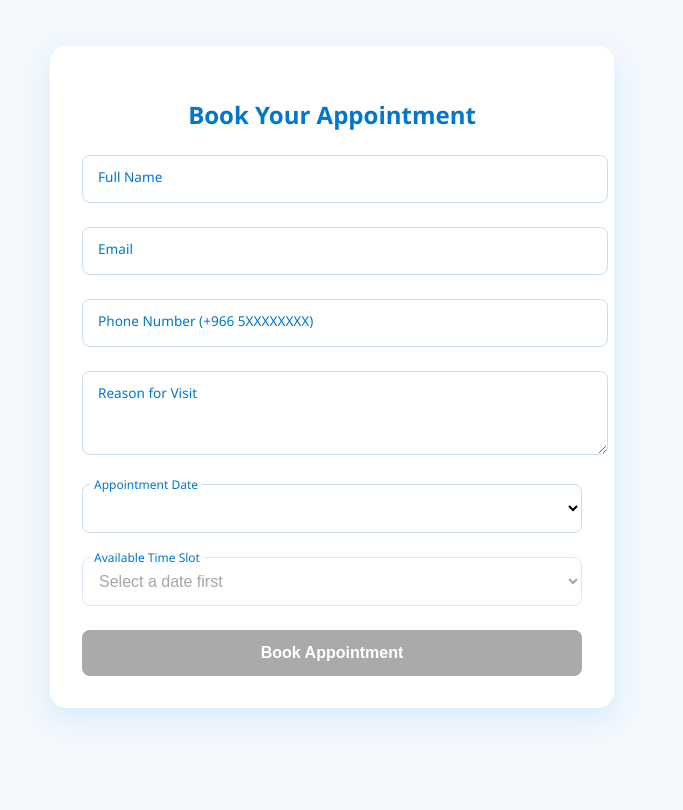
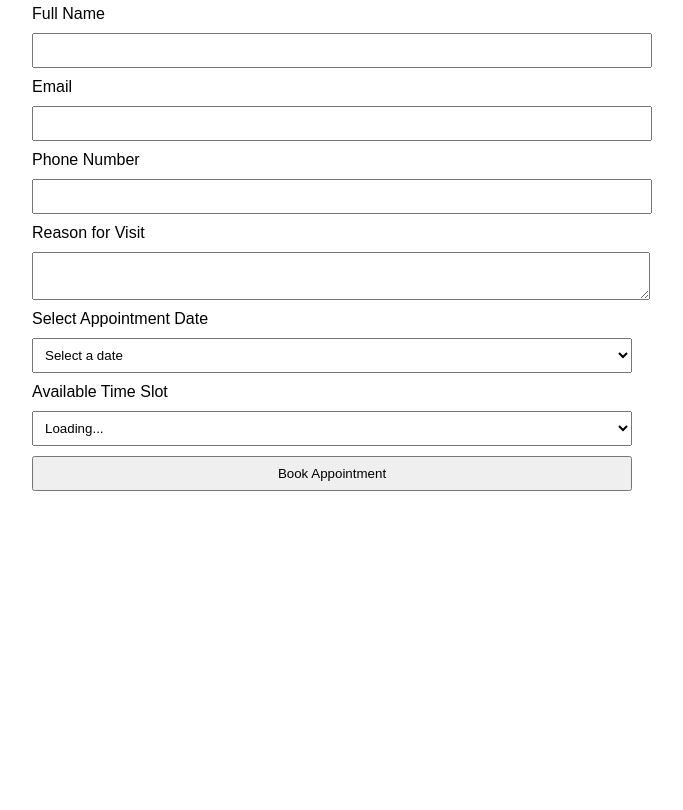
Before and after one commit to hayan1024/clinic-booking-ui, a plain HTML site: page index.html in a window 1280 px wide. Shown: the part 63-873 px from the top of the page, without its empty margins (308-991 px from the left). After the commit the page ends 800 px from the top, so only its background shows below. Drawn offline with Linux system fonts and the light colour scheme.

Commit message:
Update index.html

```diff
--- a/index.html
+++ b/index.html
@@ -1,250 +1,134 @@
 <!DOCTYPE html>
 <html lang="en">
 <head>
-  <meta charset="UTF-8" />
-  <meta name="viewport" content="width=device-width, initial-scale=1.0"/>
-  <title>Clinic Appointment Booking</title>
+  <meta charset="UTF-8">
+  <title>Clinic Appointment Form</title>
   <style>
     body {
-      margin: 0;
-      font-family: 'Segoe UI', sans-serif;
-      background: #f2f8fc;
-      display: flex;
-      justify-content: center;
-      align-items: center;
-      padding: 40px 16px;
-      min-height: 100vh;
+      font-family: Arial, sans-serif;
+      max-width: 600px;
+      margin: auto;
     }
-    .card {
-      background: #ffffff;
-      padding: 32px;
-      border-radius: 16px;
-      box-shadow: 0 10px 25px rgba(0, 123, 255, 0.1);
+    select, input, textarea, button {
+      display: block;
       width: 100%;
-      max-width: 500px;
-    }
-    h2 {
-      text-align: center;
-      color: #0077cc;
-      margin-bottom: 24px;
-    }
-    .form-group {
-      position: relative;
-      margin-bottom: 24px;
-    }
-    .form-group input,
-    .form-group textarea,
-    .form-group select {
-      width: 100%;
-      padding: 14px 12px;
-      border: 1px solid #ccddee;
-      border-radius: 8px;
-      font-size: 1rem;
-      background: none;
-    }
-    .form-group label {
-      position: absolute;
-      top: 12px;
-      left: 12px;
-      font-size: 0.85rem;
-      color: #0077cc;
-      background: white;
-      padding: 0 4px;
-      pointer-events: none;
-      transition: all 0.2s ease;
-    }
-    .form-group input:focus + label,
-    .form-group input:not(:placeholder-shown) + label,
-    .form-group textarea:focus + label,
-    .form-group textarea:not(:placeholder-shown) + label,
-    .form-group select:focus + label,
-    .form-group select:not([value=""]) + label {
-      top: -8px;
-      left: 8px;
-      font-size: 0.75rem;
-      background: #ffffff;
-      color: #0077cc;
-    }
-    textarea {
-      resize: vertical;
-    }
-    button {
-      width: 100%;
-      padding: 14px;
-      background-color: #0077cc;
-      color: white;
-      border: none;
-      border-radius: 8px;
-      font-weight: bold;
-      font-size: 1rem;
-      cursor: pointer;
-      transition: background 0.3s ease;
-    }
-    button:disabled {
-      background-color: #aaa;
-      cursor: not-allowed;
-    }
-    .loading,
-    .error {
-      font-size: 0.95rem;
-      margin-bottom: 12px;
-    }
-    .loading {
-      color: #555;
-    }
-    .error {
-      color: #d00;
-    }
-    @media (max-width: 480px) {
-      .card {
-        padding: 24px;
-      }
+      margin: 10px 0;
+      padding: 8px;
     }
   </style>
 </head>
 <body>
-  <div class="card">
-    <h2>Book Your Appointment</h2>
-    <form id="bookingForm">
-      <div class="form-group">
-        <input type="text" id="name" name="name" required placeholder=" " />
-        <label for="name">Full Name</label>
-      </div>
-      <div class="form-group">
-        <input type="email" id="email" name="email" required placeholder=" " />
-        <label for="email">Email</label>
-      </div>
-      <div class="form-group">
-        <input type="tel" id="phone" name="phone" required pattern="^(\+966\s?5\d{8})$" placeholder=" " />
-        <label for="phone">Phone Number (+966 5XXXXXXXX)</label>
-      </div>
-      <div class="form-group">
-        <textarea id="reason" name="reason" rows="3" required placeholder=" "></textarea>
-        <label for="reason">Reason for Visit</label>
-      </div>
-      <div class="form-group">
-        <select id="date" name="date" required>
-          <option value="" selected disabled hidden></option>
+
+  <h2>Clinic Appointment Form</h2>
+
+  <form id="appointmentForm">
+    <label>Full Name</label>
+    <input type="text" name="fullName" required>
+
+    <label>Email</label>
+    <input type="email" name="email" required>
+
+    <label>Phone Number</label>
+    <input type="tel" name="phone" required>
+
+    <label>Reason for Visit</label>
+    <textarea name="reason" required></textarea>
+
+    <label>Select Appointment Date</label>
+    <select id="dateSelect" name="selectedDate" required>
+      <option value="">Select a date</option>
     </select>
-        <label for="date">Appointment Date</label>
-      </div>
-      <div class="form-group">
-        <select id="slot" name="slot" required disabled>
-          <option value="" selected>Select a date first</option>
+
+    <label>Available Time Slot</label>
+    <select id="slotSelect" name="selectedSlot" required>
+      <option value="">Loading...</option>
     </select>
-        <label for="slot">Available Time Slot</label>
-      </div>
 
-      <div class="loading" id="loading" style="display:none;">⏳ Loading available time slots...</div>
-      <div class="error" id="slotError" style="display:none;">❌ No slots found or server error.</div>
-
-      <button type="submit" id="submitBtn" disabled>Book Appointment</button>
+    <button type="submit">Book Appointment</button>
   </form>
-  </div>
 
   <script>
-    const dateSelect = document.getElementById("date");
-    const slotSelect = document.getElementById("slot");
-    const submitBtn = document.getElementById("submitBtn");
-    const loadingText = document.getElementById("loading");
-    const slotError = document.getElementById("slotError");
-
-    // Generate next 7 Mon–Sat dates
-    function populateDates() {
+    // STEP 1: Populate date dropdown (next 7 days excluding Sundays)
+    const dateSelect = document.getElementById('dateSelect');
+    const slotSelect = document.getElementById('slotSelect');
     const today = new Date();
-      let added = 0, offset = 0;
-      while (added < 7) {
+    for (let i = 0; i < 7; i++) {
       const date = new Date();
-        date.setDate(today.getDate() + offset);
-        const day = date.getDay();
-        if (day !== 0) { // skip Sundays
-          const yyyyMMdd = date.toISOString().split('T')[0];
-          const option = document.createElement("option");
+      date.setDate(today.getDate() + i);
+      if (date.getDay() !== 0) { // exclude Sundays
+        const yyyyMMdd = date.toISOString().split('T')[0]; // format: YYYY-MM-DD
+        const option = document.createElement('option');
         option.value = yyyyMMdd;
-          option.textContent = date.toDateString();
+        option.textContent = date.toLocaleDateString('en-US', { weekday: 'long', month: 'short', day: 'numeric' });
         dateSelect.appendChild(option);
-          added++;
-        }
-        offset++;
       }
     }
 
-    populateDates();
-
-    dateSelect.addEventListener("change", async () => {
+    // STEP 2: Fetch available time slots when a date is selected
+    dateSelect.addEventListener('change', async () => {
       const selectedDate = dateSelect.value;
-      if (!selectedDate) return;
-
-      slotSelect.innerHTML = "<option value=''>Select a time slot</option>";
-      slotSelect.disabled = true;
-      submitBtn.disabled = true;
-      loadingText.style.display = "block";
-      slotError.style.display = "none";
+      slotSelect.innerHTML = '<option>Loading available time slots...</option>';
 
       try {
-        const response = await fetch("https://hayan1024.app.n8n.cloud/webhook-test/available-slots", {
-          method: "POST",
-          headers: { "Content-Type": "application/json" },
-          body: JSON.stringify({ date: selectedDate })  // ✅ Correct format here
+        const response = await fetch('https://hayan1024.app.n8n.cloud/webhook-test/available-slots', {
+          method: 'POST',
+          headers: { 'Content-Type': 'application/json' },
+          body: JSON.stringify({ selectedDate })
         });
+        const slots = await response.json();
 
-        const data = await response.json();
-
-        if (!Array.isArray(data) || data.length === 0) {
-          throw new Error("No slots");
-        }
-
-        data.forEach(slot => {
-          const option = document.createElement("option");
-          option.value = slot.value;
-          option.textContent = slot.label;
+        slotSelect.innerHTML = '';
+        if (slots.length === 0) {
+          slotSelect.innerHTML = '<option disabled selected>All slots booked. Try another date.</option>';
+        } else {
+          slotSelect.innerHTML = '<option value="">Select a time slot</option>';
+          slots.forEach(slot => {
+            const option = document.createElement('option');
+            option.value = slot.slotStartISO;
+            option.textContent = slot.timeLabel;
             slotSelect.appendChild(option);
           });
-
-        slotSelect.disabled = false;
+        }
       } catch (err) {
-        slotError.style.display = "block";
-      } finally {
-        loadingText.style.display = "none";
+        console.error('Error fetching slots:', err);
+        slotSelect.innerHTML = '<option disabled selected>Error loading slots</option>';
       }
     });
 
-    slotSelect.addEventListener("change", () => {
-      submitBtn.disabled = !slotSelect.value;
-    });
-
-    document.getElementById("bookingForm").addEventListener("submit", async (e) => {
+    // STEP 3: Submit full form to n8n on second webhook
+    document.getElementById('appointmentForm').addEventListener('submit', async (e) => {
       e.preventDefault();
 
+      // Collect all form fields
       const formData = {
-        name: document.getElementById("name").value.trim(),
-        email: document.getElementById("email").value.trim(),
-        phone: document.getElementById("phone").value.trim(),
-        reason: document.getElementById("reason").value.trim(),
-        date: document.getElementById("date").value,
-        slot: document.getElementById("slot").value
+        fullName: e.target.fullName.value,
+        email: e.target.email.value,
+        phone: e.target.phone.value,
+        reason: e.target.reason.value,
+        selectedDate: e.target.selectedDate.value,
+        selectedSlot: e.target.selectedSlot.value
       };
 
       try {
-        const res = await fetch("https://hayan1024.app.n8n.cloud/webhook-test/submit-booking", {
-          method: "POST",
-          headers: { "Content-Type": "application/json" },
-          body: JSON.stringify(formData)
+        const res = await fetch('https://hayan1024.app.n8n.cloud/webhook-test/submit-booking', {
+          method: 'POST',
+          headers: { 'Content-Type': 'application/json' },
+          body: JSON.stringify(formData) // Send all form fields
         });
 
         if (res.ok) {
-          alert("✅ Appointment booked successfully!");
-          document.getElementById("bookingForm").reset();
-          slotSelect.innerHTML = "<option>Select a date first</option>";
-          slotSelect.disabled = true;
-          submitBtn.disabled = true;
+          alert('Appointment booked successfully!');
+          e.target.reset();
+          slotSelect.innerHTML = '<option>Select a date first</option>';
         } else {
-          throw new Error("Booking failed");
+          alert('Booking failed. Please try again.');
         }
       } catch (err) {
-        alert("❌ Failed to book appointment. Please try again.");
+        console.error('Form submit error:', err);
+        alert('Booking failed. Please try again.');
       }
     });
   </script>
+
 </body>
 </html>
```
Lines whose indentation alone changed are shown as unchanged.
